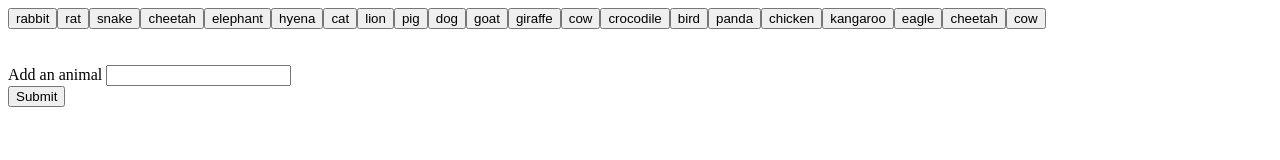
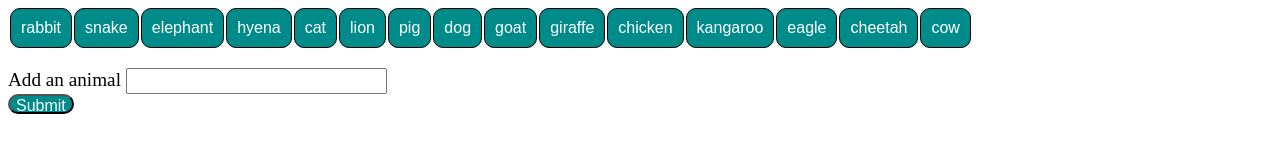
Before and after one commit to delphine18/-GifTastic, a plain HTML site: page index.html in a window 1280 px wide. Drawn offline with nearby package versions, Linux system fonts and the light colour scheme.

Commit message:
added files

```diff
--- a/assets/javascript/game.js
+++ b/assets/javascript/game.js
@@ -1,22 +1,24 @@
 
-  var topics = ["rabbit", "rat", "snake", "cheetah","elephant","hyena", "cat", "lion", "pig", "dog",
-  "goat", "giraffe", "cow", "crocodile", "bird","panda", "chicken", "kangaroo", "eagle", "cheetah", "cow"];
+  var topics = ["rabbit", "snake","elephant","hyena", "cat", "lion", "pig", "dog",
+  "goat", "giraffe", "chicken", "kangaroo", "eagle", "cheetah", "cow"];
 
-  // Function to generate and  display buttons for all the animals within the topics array.
+  // 01 : Function to generate and  display buttons for all the animals within the topics array.
   function renderButtons() {
   $("#buttonRow").empty();
 
-  for (var i = 0; i < topics .length; i++) {
+  for (var i = 0; i < topics.length; i++) {
   var button = $("<button>");
   button.addClass("animalButton");
   button.attr("data-animal", topics [i]);
   button.text(topics[i]);
+  $("#buttonRow").append(button);
 
-  $("#buttonRow").append(button);
+  $(".animalButton").css({"background-color":"#008B8B","border" : "1px solid black",
+  "padding" : "10px","font-size" : "medium","margin" : "0 0 2px 2px","border-radius" : "10px","color" : "white"})
   }
   }
 
-  // To add more animals to the array
+  // 02 : Function to add more animals to the array
   $("#add-animal").on("click", function(event) {
   event.preventDefault();
 
@@ -29,7 +31,7 @@
 
   });
 
-  // To retrieve animal Gifs with the Giphy API
+  // 03 : To retrieve animal Gifs with the Giphy API
   function retrAnimalGifs() {
 
   var name = $(this).attr("data-animal");
@@ -47,7 +49,7 @@
 
   var dataArr = response.data;
 
-  // Create and display div elements for every retrieved Gif
+  // 04 : Create and display div elements for every retrieved Gif
   $("#gif").empty();
   for (var i = 0; i < dataArr.length; i++) {
   var gifDiv = $("<div>");
@@ -64,11 +66,12 @@
   gifDiv.append(image);
 
   $("#gif").append(gifDiv);
-  }
-  });
+  $(".animalGif").css({"float":"left","margin-left" : "3px"})
+   }
+   });
   }
 
-  //To animate a still Gif and stop an animated Gif
+  // 05 : To animate a still Gif and stop an animated Gif
   function animateGif() {
 
   var state = $(this).find("img").attr("data-state");
--- a/index.html
+++ b/index.html
@@ -7,36 +7,49 @@
       <title>GifTastic!!</title>
       <script src="https://cdnjs.cloudflare.com/ajax/libs/jquery/3.2.1/jquery.min.js"></script>
       <script src="https://cdnjs.cloudflare.com/ajax/libs/popper.js/1.14.3/umd/popper.min.js" integrity="sha384-ZMP7rVo3mIykV+2+9J3UJ46jBk0WLaUAdn689aCwoqbBJiSnjAK/l8WvCWPIPm49" crossorigin="anonymous"></script>
-    <link rel="stylesheet" href="assets/css/style.css">
+
+  <style>
+      #animal-form{
+        font-size: larger;
+
+      }
+      #animal-input {
+        height: 20px;
+        width: 20%;
+      }
+      #add-animal{
+        background: #008B8B;
+        height: 20px;
+        font-size: medium;
+        border-radius: 10px;
+        color: white;
+      }
+  </style>
 
   </head>
 
   <body>
 
-  <!--  Grid -->
       <div class="container">
 
-      <!-- Animals buttons row-->
-      <div class="row" id="buttonRow"></div><br>
-
-      <!-- Gifs and User form row-->
-      <div class="row">
-
-        <!--Animal Gifs -->
-        <div class="col-lg-8" id="gif"></div><br>
-
+        <!-- Animals buttons -->
+        <div id="buttonRow"></div>
+            <br>
         <!-- User form -->
-        <div class="col-lg-4 form">
             <form id="animal-form">
               <label for="animal-input" class="inputLabel">Add an animal</label>
               <input type="text" id="animal-input"><br>
               <input id="add-animal" type="submit" value="Submit">
             </form>
+
+            <br>
+          <!-- Animal Gifs -->
+          <div id="gif"></div>
+
         </div>
 
       </div>
 
-    </div>
       <script type="text/javascript" src="assets/javascript/game.js"></script>
   </body>
 
```
Also changed, not shown: assets/css/style.css (added). Lines whose indentation alone changed are shown as unchanged.
